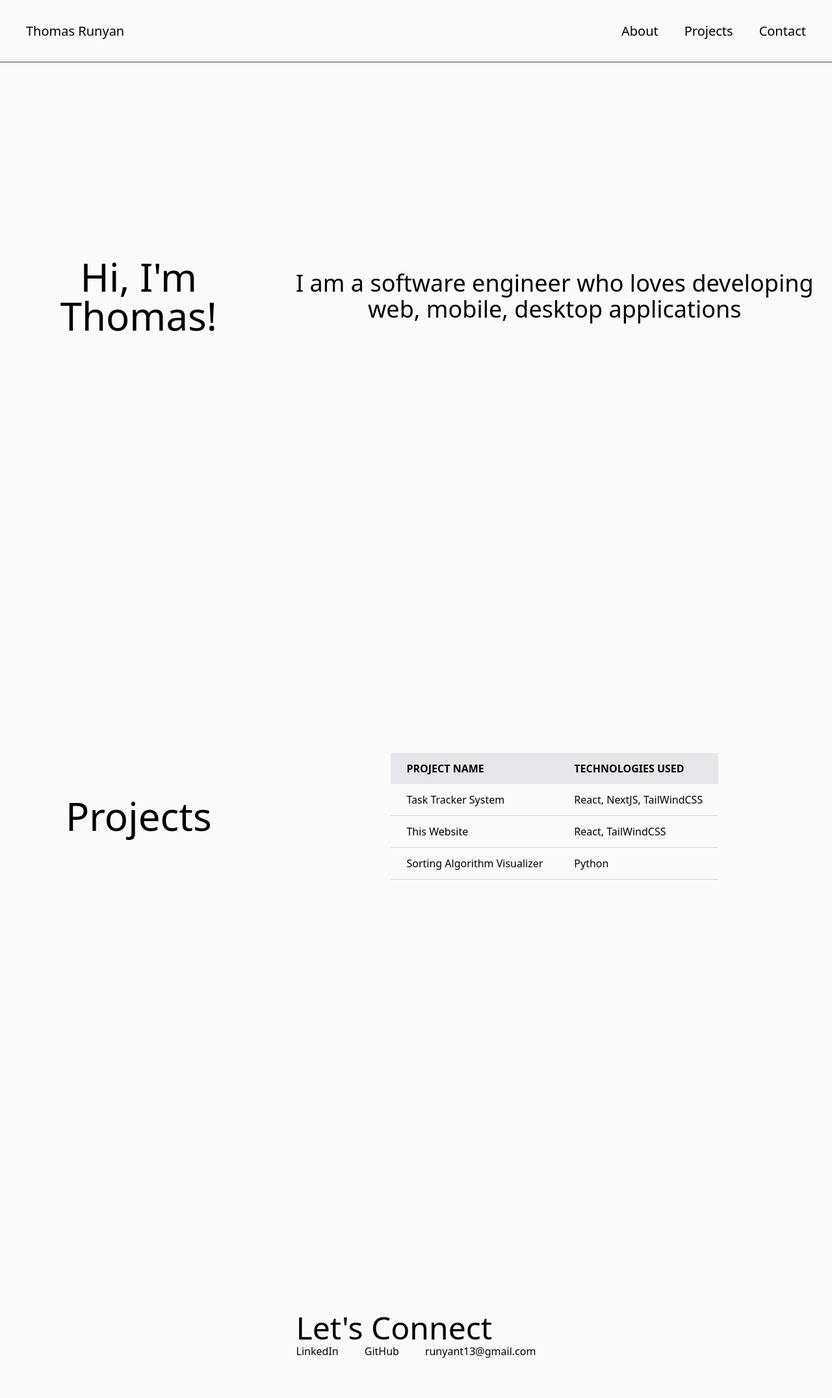
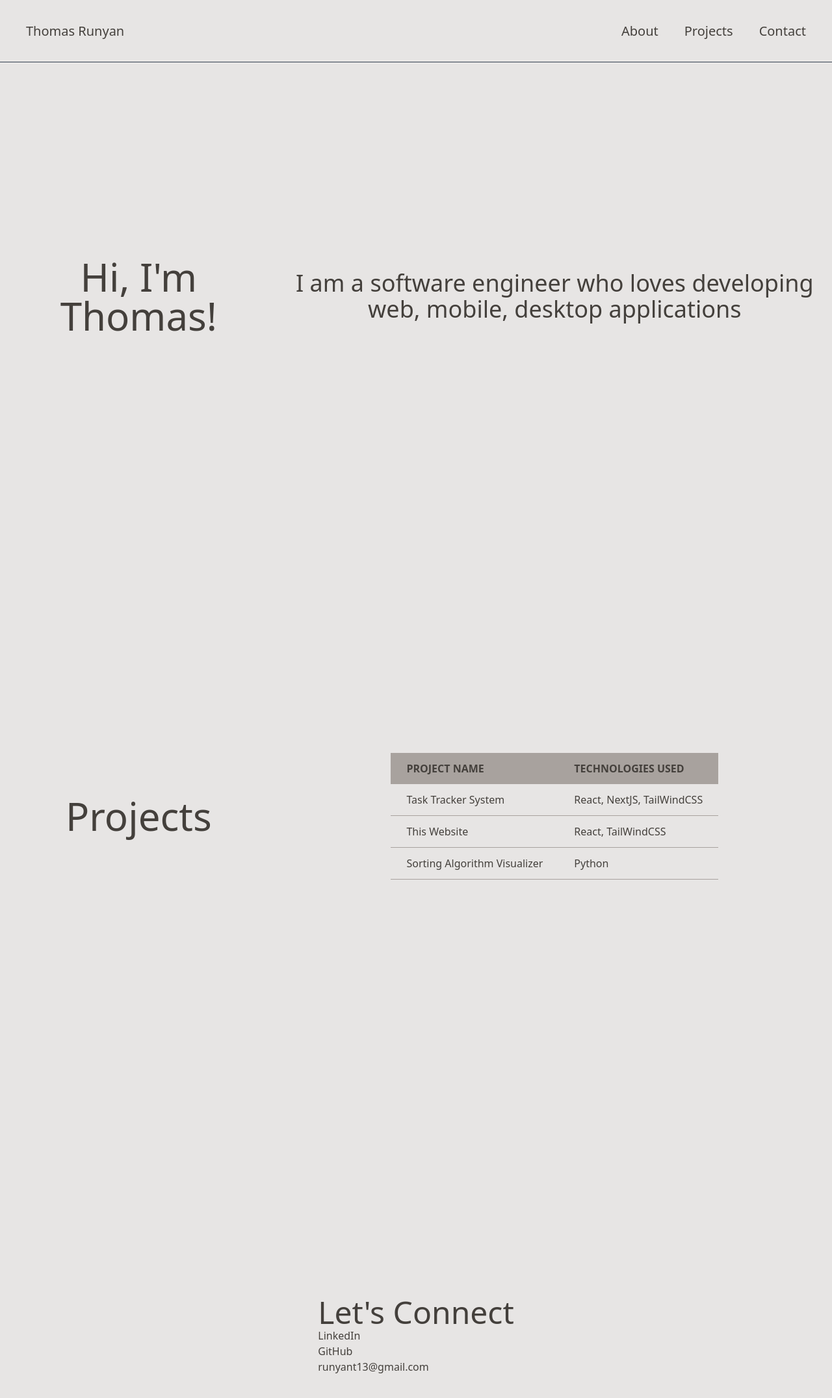
Before and after one commit to TJ-R/Portfolio-Website, a React (Create React App) app: page / in a window 1280 px wide. Shown: the top 2152 px of the page at 65% size. Built offline with nearby package versions, Linux system fonts and the light colour scheme.

Commit message:
Added some animations and changed some of the color scheme

```diff
--- a/src/App.js
+++ b/src/App.js
@@ -7,7 +7,7 @@ import Contact from "./components/Contact";
 
 function App() {
   return (
-    <div className="h-screen w-full">
+    <div className="h-screen w-full text-stone-700">
       <Navbar />
       <About />
       <Projects />
--- a/src/components/About.js
+++ b/src/components/About.js
@@ -1,6 +1,6 @@
 const About = () => {
   return (
-        <div id="about" className="pt-28 h-screen w-full bg-neutral-50 flex flex-row">
+    <div id="about" className="pt-28 h-screen w-full bg-stone-200 flex flex-row">
       <div className="basis-1/3 flex justify-center items-center">
         <h1 className="text-6xl text-center">
           Hi, I'm Thomas!
--- a/src/components/Contact.js
+++ b/src/components/Contact.js
@@ -2,10 +2,10 @@
 
 const Contact = () => {
   return (
-        <div id="contact" className="pt-28 h-screen w-full bg-neutral-50 flex flex-row justify-center items-center text-left">
+    <div id="contact" className="pt-28 h-screen w-full bg-stone-200 flex flex-row justify-center items-center text-left">
       <div>
         <h1 className="text-5xl">Let's Connect</h1>
-                <ul className="list-none flex flex-row space-x-10">
+        <ul className="list-none">
           <li>LinkedIn</li>
           <li>GitHub</li>
           <li>runyant13@gmail.com</li>
--- a/src/components/Navbar.js
+++ b/src/components/Navbar.js
@@ -1,14 +1,17 @@
 import { Link } from 'react-scroll';
 const Navbar = () => {
   return (
-        <div className="fixed top-0 bg-neutral-50 h-24 w-full flex flex-row
+    <div className="fixed top-0 bg-stone-200 h-24 w-full flex flex-row
                     justify-between items-center px-10 border-b border-gray-700">
       <div>
-                <p className="text-xl">Thomas Runyan</p>
+        <p className="text-xl animate-fade-in-down">Thomas Runyan</p>
       </div>
       <div>
           <ul className="list-none flex flex-row space-x-10">
-                    <li className="hover:cursor-pointer text-xl">
+            <li className="hover:cursor-pointer text-xl
+              hover:transition hover:ease-in-out hover:-translate-y-1 hover:scale-110
+              animate-fade-in-down"
+            >
               <Link
                   activeClass="active"
                   to="about"
@@ -19,7 +22,10 @@ const Navbar = () => {
                   About
               </Link>
             </li>
-                    <li className="hover:cursor-pointer text-xl">
+            <li className="hover:cursor-pointer text-xl
+              hover:transition hover:ease-in-out hover:-translate-y-1 hover:scale-110
+              animate-fade-in-down"
+            >
               <Link
                   activeClass="active"
                   to="projects"
@@ -30,7 +36,10 @@ const Navbar = () => {
                   Projects
               </Link>
             </li>
-                    <li className="hover:cursor-pointer text-xl">
+            <li className="hover:cursor-pointer text-xl
+              hover:transition hover:ease-in-out hover:-translate-y-1 hover:scale-110
+              animate-fade-in-down"
+            >
               <Link
                   activeClass="active"
                   to="contact"
--- a/src/components/Projects.js
+++ b/src/components/Projects.js
@@ -1,6 +1,6 @@
 const Projects = () => {
   return (
-        <div id="projects" className="pt-28 h-screen w-full bg-neutral-50 flex flex-row">
+    <div id="projects" className="pt-28 h-screen w-full bg-stone-200 flex flex-row">
       <div className="basis-1/3 flex justify-center items-center">
         <h1 className="text-6xl text-center">
             Projects
@@ -8,22 +8,22 @@ const Projects = () => {
       </div>
       <div className="basis-2/3 flex justify-center items-center">
         <table className="table-auto text-left">
-                    <thead className="uppercase bg-gray-200">
+          <thead className="uppercase bg-stone-400">
             <tr>
               <th className="py-3 px-6">Project Name</th>
               <th className="py-3 px-6">Technologies Used</th>
             </tr>
           </thead>
           <tbody>
-                        <tr className="border-b border-gray-300">
+            <tr className="border-b border-stone-400">
               <td className="py-3 px-6">Task Tracker System</td>
               <td className="py-3 px-6">React, NextJS, TailWindCSS</td>
             </tr>
-                        <tr className="border-b border-gray-300">
+            <tr className="border-b border-stone-400">
               <td className="py-3 px-6">This Website</td>
               <td className="py-3 px-6">React, TailWindCSS</td>
             </tr>
-                        <tr className="border-b border-gray-300">
+            <tr className="border-b border-stone-400">
               <td className="py-3 px-6">Sorting Algorithm Visualizer</td>
               <td className="py-3 px-6">Python</td>
             </tr>
--- a/tailwind.config.js
+++ b/tailwind.config.js
@@ -3,7 +3,23 @@ module.exports = {
   mode: "jit",
   content: ["./src/**/*.{js,jsx,ts,tsx}"],
   theme: {
-    extend: {},
+    extend: {
+      keyframes: {
+        'fade-in-down': {
+          '0%': {
+              opacity: '0',
+              transform: 'translateY(-10px)'
+          },
+          '100%': {
+              opacity: '1',
+              transform: 'translateY(0)'
+          },
+        }
+      },
+      animation: {
+          'fade-in-down': 'fade-in-down 0.5s ease-out'
+      }
+    },
   },
   plugins: [],
 }
```
Lines whose indentation alone changed are shown as unchanged.
